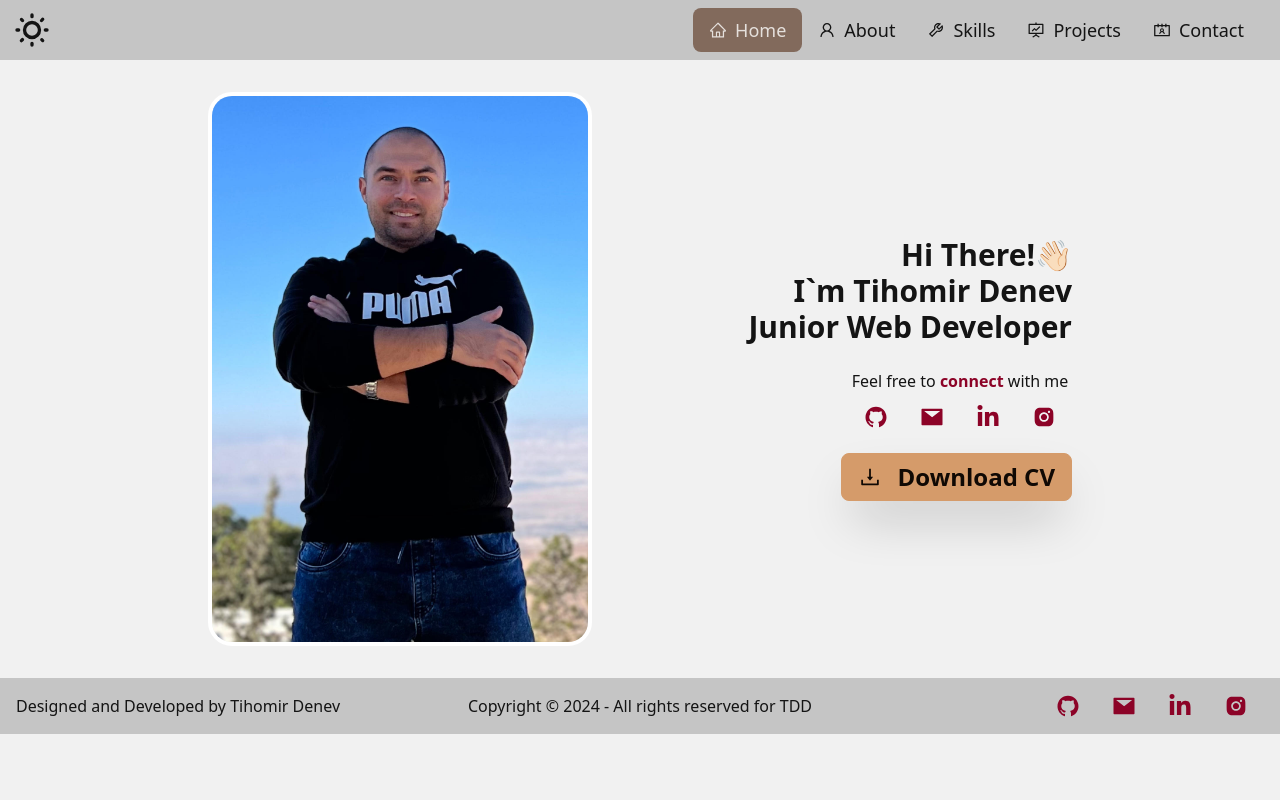
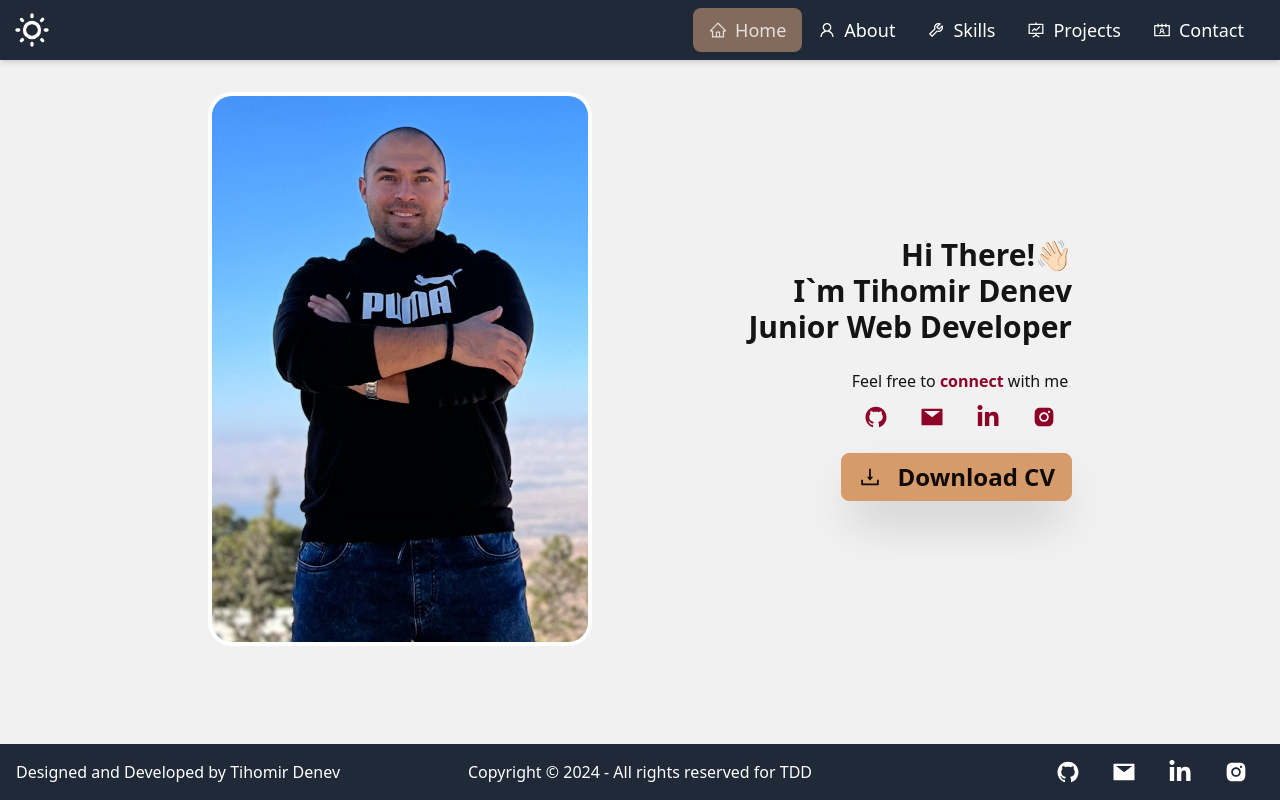
Before and after one commit to TihomirDenev/My-PortFolio, a React (Vite) app: page / in a window 1280 px wide. Built offline with nearby package versions, Linux system fonts and the light colour scheme.

Commit message:
Add dynamic color support to Connect component by passing the color prop.

```diff
--- a/src/components/Connect/Connect.jsx
+++ b/src/components/Connect/Connect.jsx
@@ -1,10 +1,13 @@
 import { AiFillGithub, AiFillInstagram, AiFillMail } from 'react-icons/ai';
 import { FaLinkedinIn } from 'react-icons/fa6';
+import PropTypes from 'prop-types';
 
-export default function Connect() {
+export default function Connect({ color }) {
   return (
     <div className='w-full'>
-      <ul className='footer-icons flex justify-center md:justify-end text-primary'>
+      <ul
+        className={`footer-icons flex justify-center md:justify-end text-${color}`}
+      >
         <li
           className='mx-2 md:mx-4 text-2xl duration-300 hover:text-secondary hover:bg-gray-300 hover:rounded-xl'
           title='GitHub'
@@ -57,3 +60,7 @@ export default function Connect() {
     </div>
   );
 }
+
+Connect.propTypes = {
+  color: PropTypes.string,
+};
--- a/src/components/Footer/Footer.jsx
+++ b/src/components/Footer/Footer.jsx
@@ -2,7 +2,7 @@ import Connect from '../Connect/Connect';
 
 export default function Footer() {
   return (
-    <footer className='flex flex-col md:flex-row justify-between items-center w-full p-4 bg-base-300 text-center md:text-left'>
+    <footer className='flex flex-col md:flex-row justify-between items-center w-full p-4 bg-gray-800 text-white shadow-md text-center md:text-left'>
       <h3 className='flex-1 mb-2 md:mb-0 text-center md:text-left'>
         Designed and Developed by Tihomir Denev
       </h3>
@@ -10,7 +10,7 @@ export default function Footer() {
         Copyright © 2024 - All rights reserved for TDD
       </h3>
       <div className='flex-1'>
-        <Connect />
+        <Connect color='white' />
       </div>
     </footer>
   );
--- a/src/components/NavBar/NavBar.jsx
+++ b/src/components/NavBar/NavBar.jsx
@@ -25,7 +25,7 @@ export default function NavBar() {
   }, [theme]);
 
   return (
-    <div className='drawer drawer-end bg-base-300'>
+    <div className='drawer drawer-end bg-gray-800 text-white shadow-md'>
       <input
         id='nav-drawer'
         type='checkbox'
--- a/src/hoc/Layout/Layout.jsx
+++ b/src/hoc/Layout/Layout.jsx
@@ -1,12 +1,12 @@
-import NavBar from "../../components/NavBar/NavBar";
-import Footer from "../../components/Footer/Footer";
-import PropTypes from "prop-types";
+import NavBar from '../../components/NavBar/NavBar';
+import Footer from '../../components/Footer/Footer';
+import PropTypes from 'prop-types';
 
 export default function Layout({ children }) {
   return (
-    <div>
+    <div className='min-h-screen flex flex-col'>
       <NavBar />
-      <div className="layout-container">{children}</div>
+      <div className='flex-grow layout-container'>{children}</div>
       <Footer />
     </div>
   );
--- a/src/views/Contact/Contact.jsx
+++ b/src/views/Contact/Contact.jsx
@@ -32,7 +32,7 @@ export default function Contact() {
         </div>
         <div className='flex flex-col items-center mt-4'>
           <IoIosArrowRoundDown className='text-4xl md:text-5xl my-4' />
-          <Connect />
+          <Connect color='primary' />
         </div>
       </div>
     </div>
--- a/src/views/Home/Home.jsx
+++ b/src/views/Home/Home.jsx
@@ -35,7 +35,7 @@ export default function Home() {
             Feel free to <strong className='text-primary'>connect</strong> with
             me
           </p>
-          <Connect />
+          <Connect color='primary' />
         </div>
         <a
           href={CV}
```
